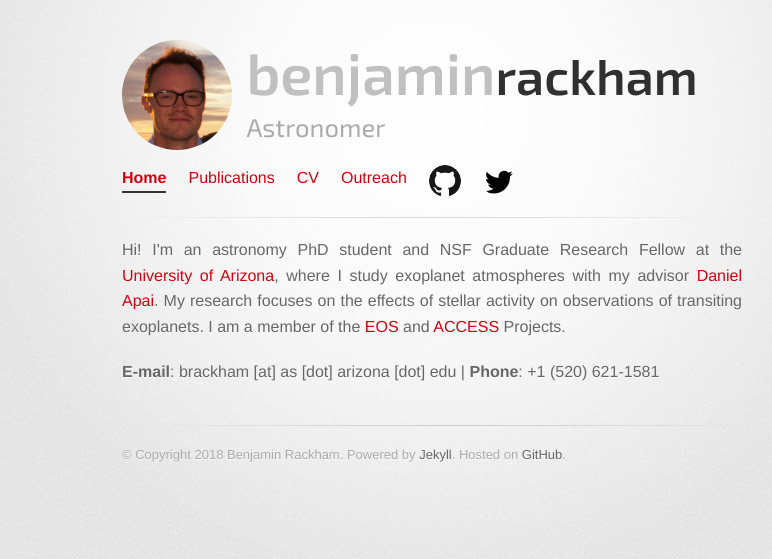
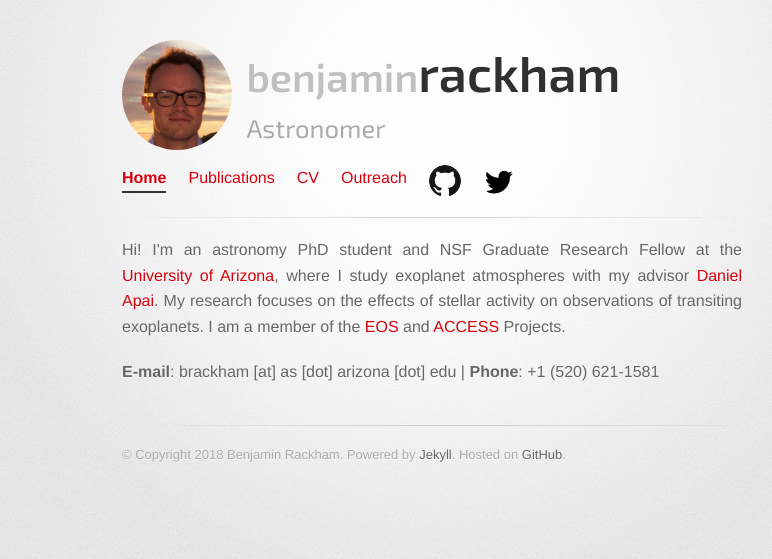
Before and after one commit to brackham/brackham.github.io, a Jekyll site: the page built from index.html, in a window 1280 px wide. Shown: the top 559 px of the page, without its empty margins (208-980 px from the left). Built offline with Jekyll 4.4.1, drawn with Linux system fonts in a browser that asks for light colours.

Commit message:
header font sizes

```diff
--- a/stylesheets/stylesheet.css
+++ b/stylesheets/stylesheet.css
@@ -170,7 +170,7 @@ header {
 header h1, header h1 a {
   font-family: 'Exo 2', 'Helvetica Neue', Helvetica, Arial, sans-serif;
   font-weight: 600;
-  font-size: 58px;
+  font-size: 40px;
   line-height: 68px;
   color: #c0c0c0;
   margin-bottom: 0;
```
